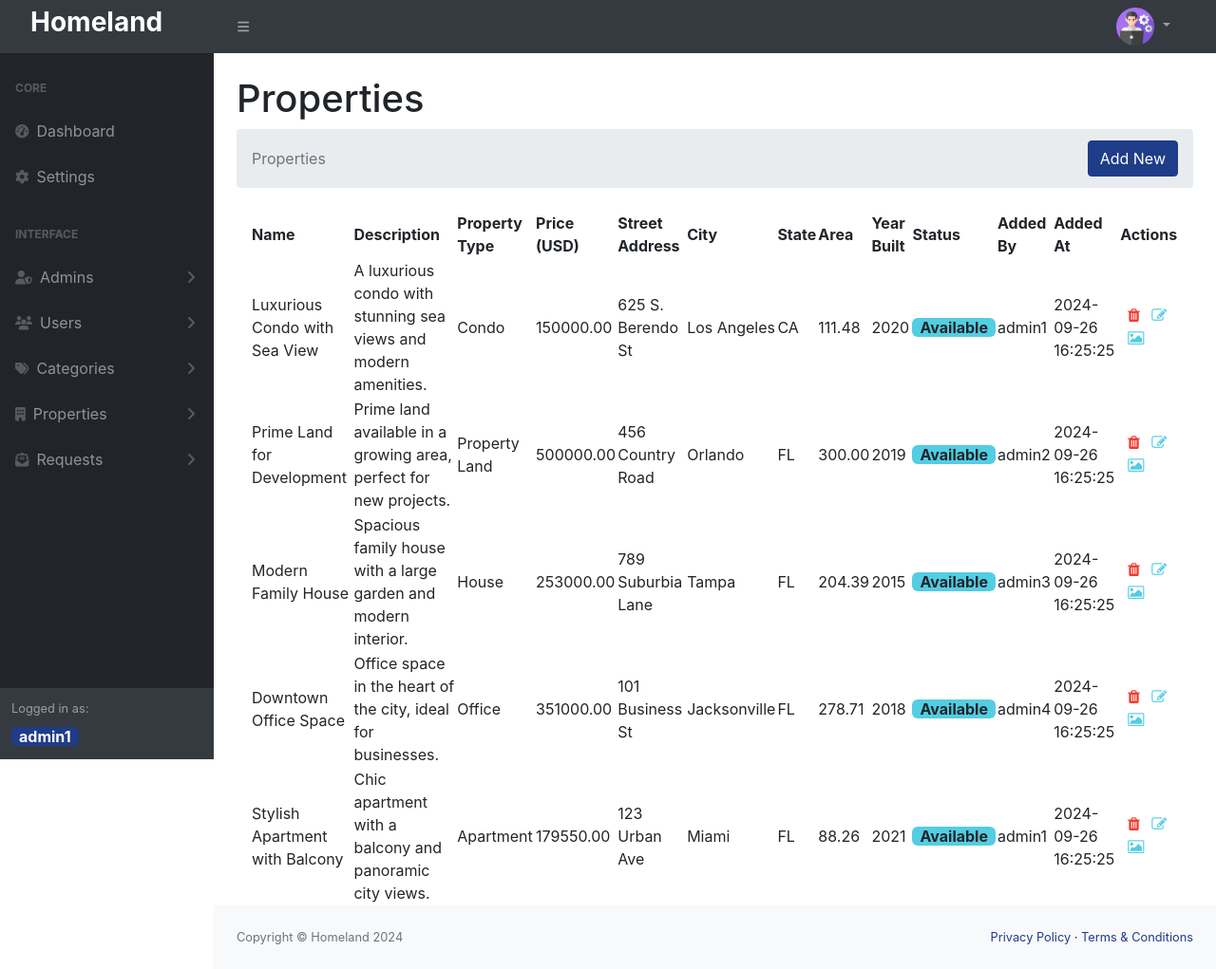
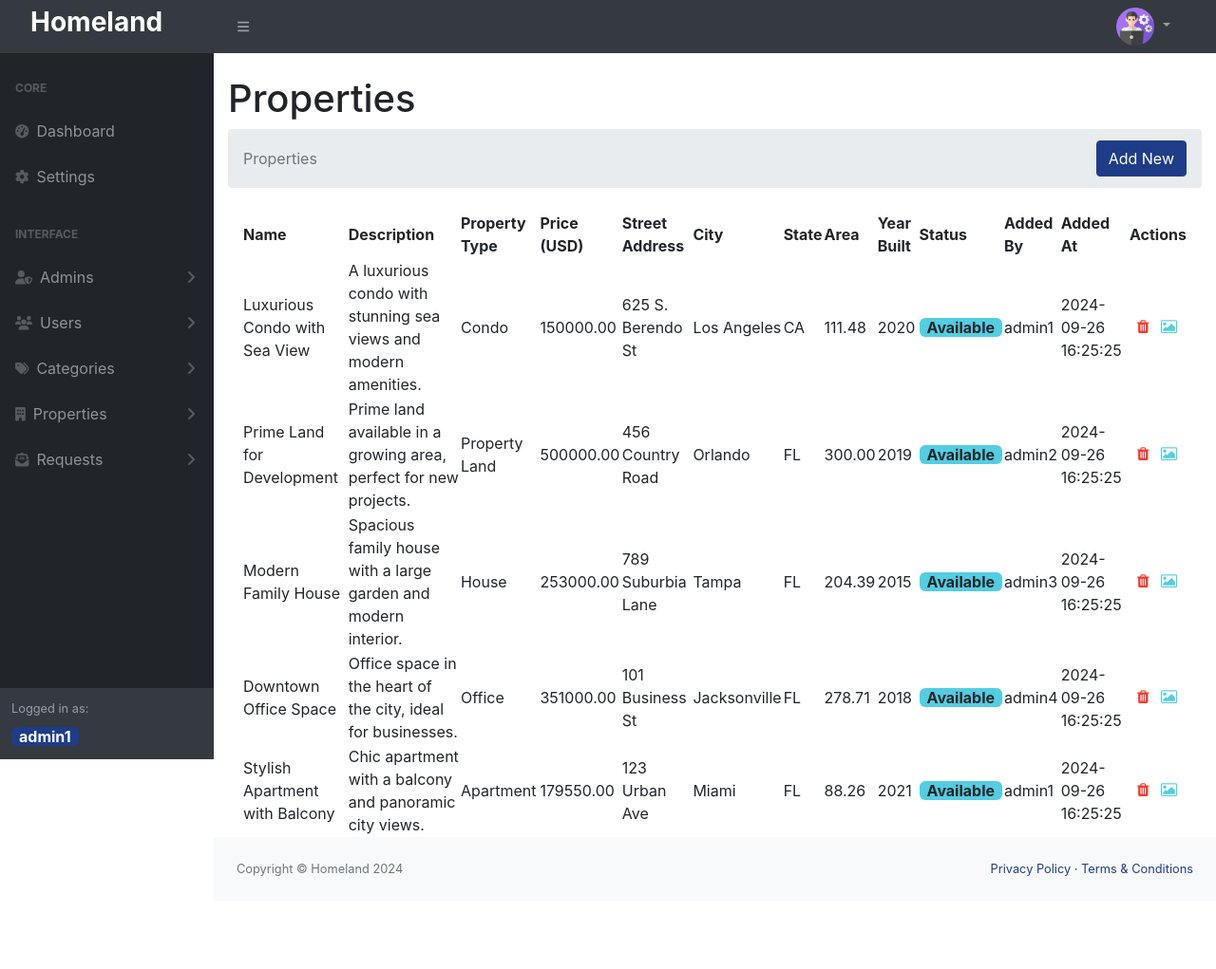
Before and after one commit to Adamo08/homeland, a PHP site: page /Homeland/admin-panel/properties/properties-list.php in a window 1280 px wide. Shown: the whole page at 95% size. After the commit the page ends 923 px from the top, so only its background shows below. Run offline with PHP 8.4, Linux system fonts and the light colour scheme; the visitor is signed in with stand-in values (Sample User, id 1); data comes from the database, SQL or seed files in the repository; some libraries are stand-ins or nearby versions; some web fonts are replaced.

Commit message:
Updated properties-list.php

```diff
--- a/admin-panel/properties/properties-list.php
+++ b/admin-panel/properties/properties-list.php
@@ -27,7 +27,7 @@
     </style>
 
     <main>
-            <div class="container-fluid px-4">
+            <div class="container-fluid">
 
                 <h1 class="mt-4">Properties</h1>
                 <ol class="breadcrumb mb-4 d-flex justify-content-between align-items-center">
@@ -86,16 +86,6 @@
                                                 data-id="<?=$property['id']?>"
                                             >
                                                 <i class="icon-trash text-danger"></i>
-                                            </a>
-                                            <a
-                                                href="#"
-                                                data-toggle="tooltip"
-                                                data-placement="top"
-                                                title="Update"
-                                                class="edit-property ml-2"
-                                                data-id="<?=$property['id']?>"
-                                            >
-                                                <i class="icon-edit text-info"></i>
                                             </a>
                                             <a
                                                 href="property-gallery.php?id=<?=$property['id']?>"
```
